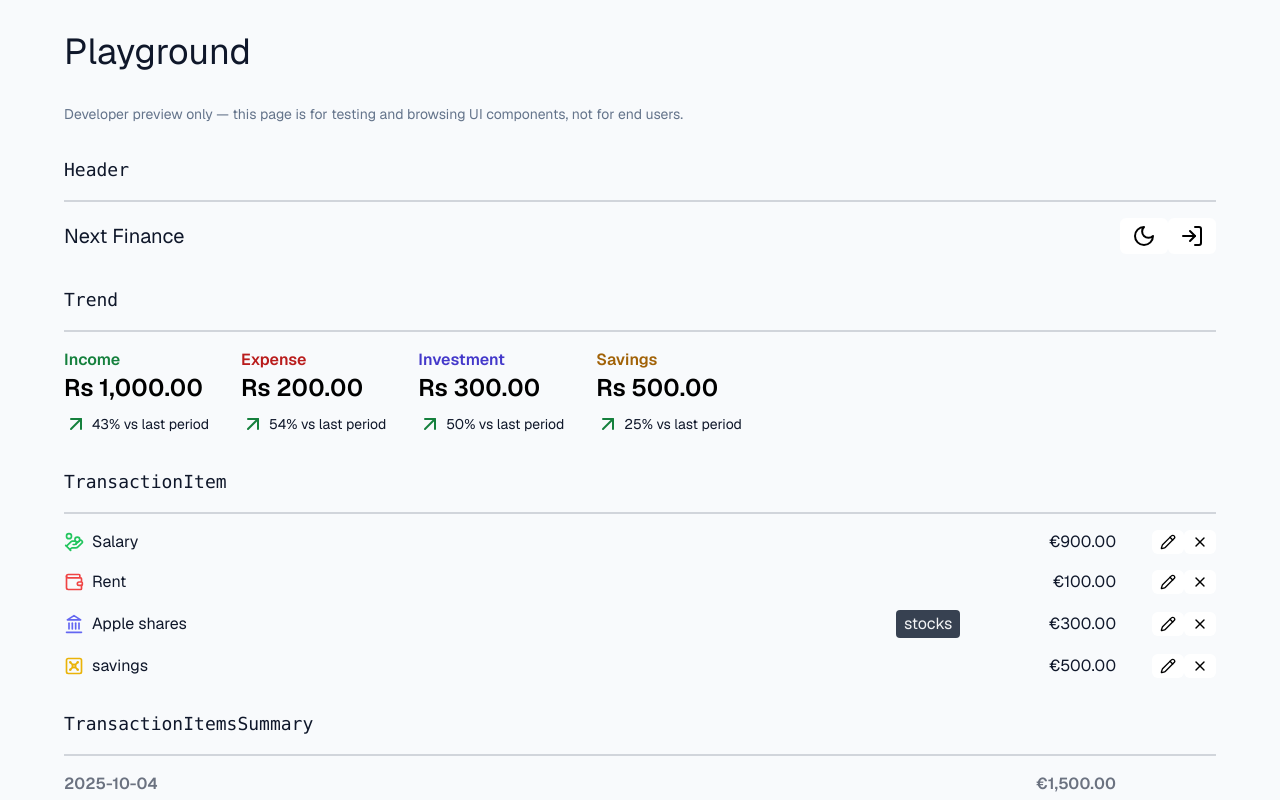
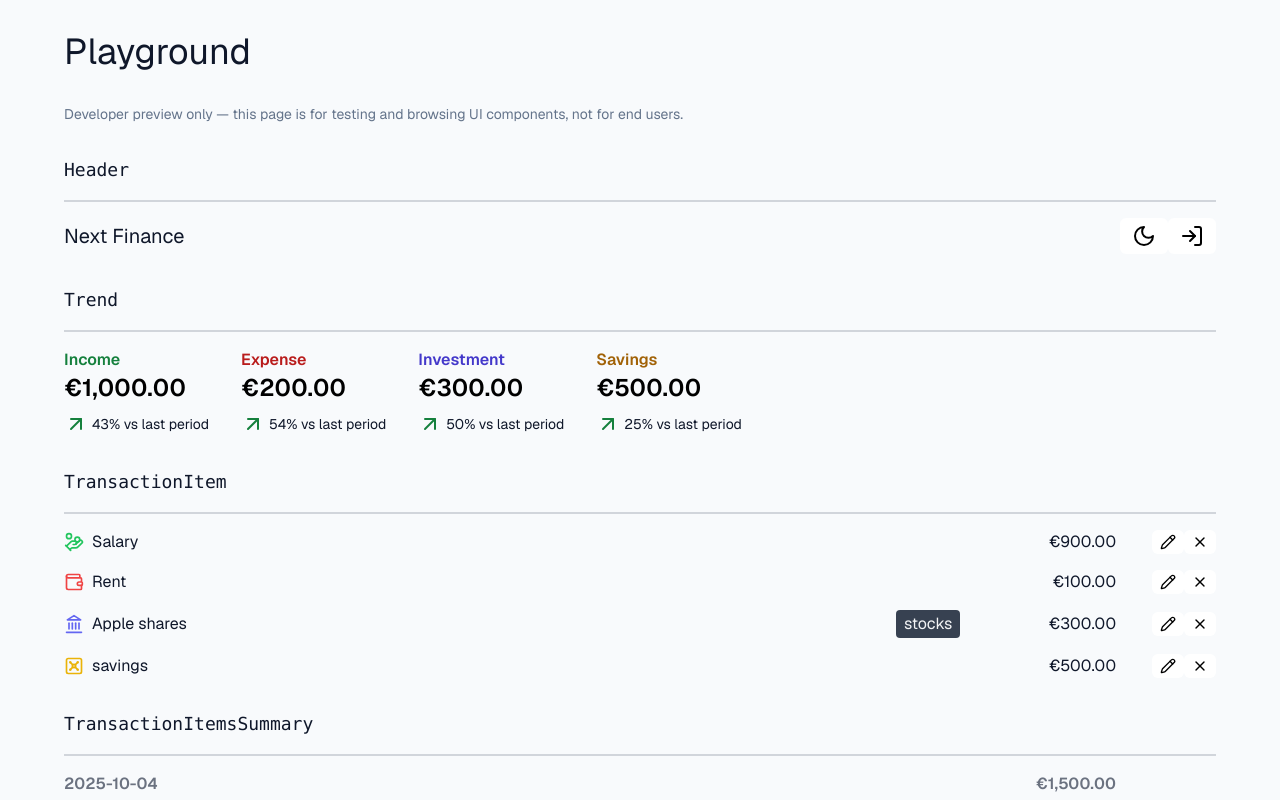
Before and after one commit to Web-Maker32/next-finance, a Next.js app: page /playground in a window 1280 px wide. Shown: the top 800 px of the page. Built offline with nearby package versions, Linux system fonts and the light colour scheme; no server answers.

Commit message:
update : changed don't displayed

```diff
--- a/app/dashboard/settings/components/form-settings.js
+++ b/app/dashboard/settings/components/form-settings.js
@@ -25,10 +25,10 @@ export default function SettingsForm({ defaults }) {
   const [currency, setCurrency] = useState(defaults?.currency || localStorage?.getItem('currency') || 'EUR');
 
   useEffect(() => {
-    if (!state?.error && state?.message) {
-      try { localStorage.setItem('currency', currency) } catch (e) {}
-    }
-  }, [state?.message])
+    try {
+      localStorage.setItem('currency', currency)
+    } catch (e) {}
+  }, [currency])
 
   return (
     <form className="space-y-4" action={formAction}>
--- a/components/trend.js
+++ b/components/trend.js
@@ -1,5 +1,8 @@
+"use client";
+
 import { useMemo } from "react"
 import { ArrowDownLeft, ArrowUpRight } from 'lucide-react'
+import { useFormatCurrency } from "@/hooks/use-format-currency"
 
 export default function Trend({
   type, amount, prevAmount
@@ -21,13 +24,12 @@ export default function Trend({
     [amount, prevAmount]
   )
 
-  const formatCurrency = (amount) =>
-   new Intl.NumberFormat('en-PK', { style: 'currency', currency: 'PKR' }).format(amount);
+  const formattedAmount = useFormatCurrency(amount ?? 0)
 
   return <div>
     <div className={`font-semibold ${colorClasses[type]}`}>{type}</div>
     <div className="text-2xl font-semibold text-black dark:text-white mb-2">
-      {amount ? formatCurrency(amount) : formatCurrency(0)}
+      {formattedAmount}
     </div>
     <div className="flex space-x-1 items-center text-sm">
       {percentageChange <= 0 && <ArrowDownLeft className="text-red-700 dark:text-red-300" />}
```
